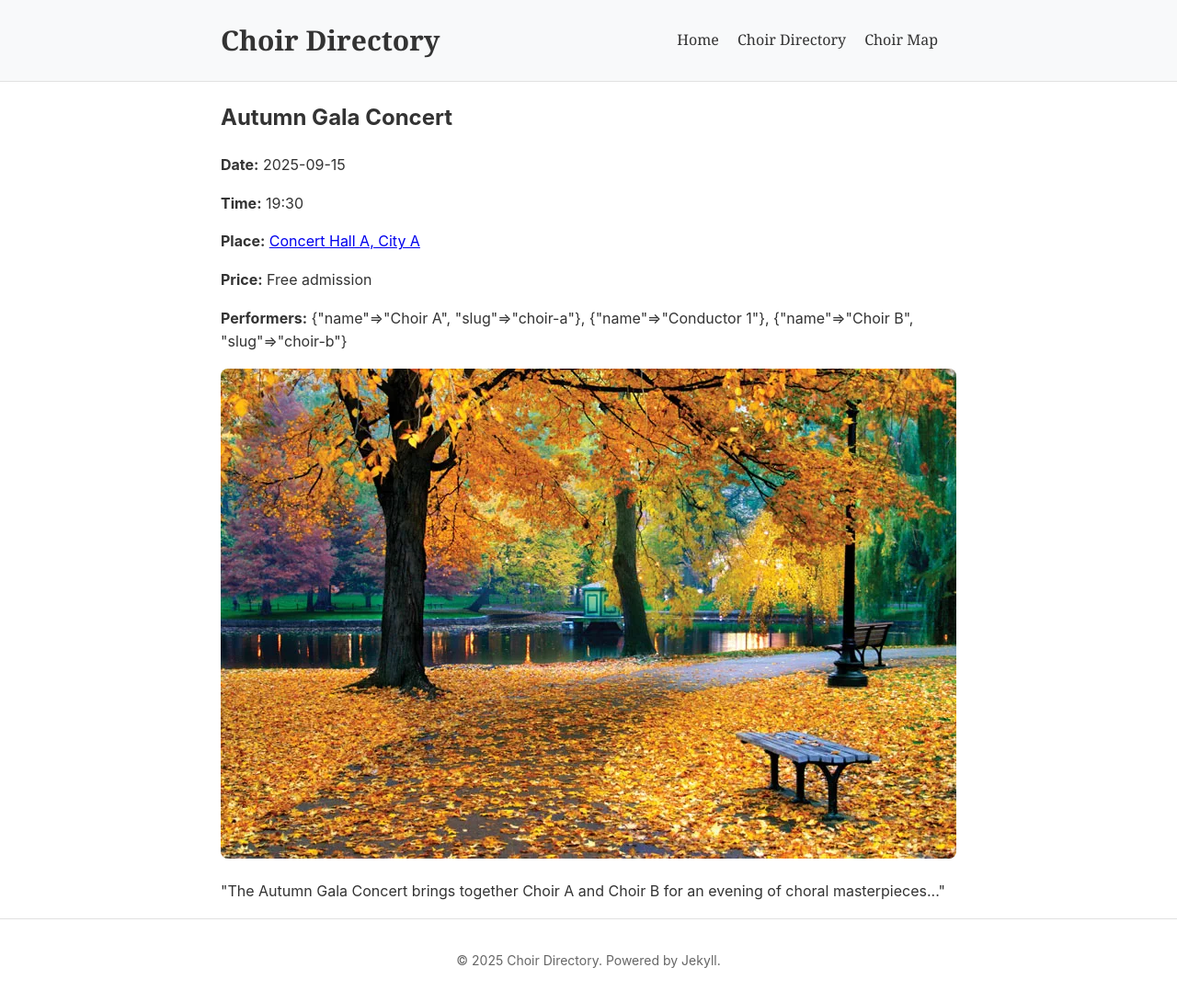
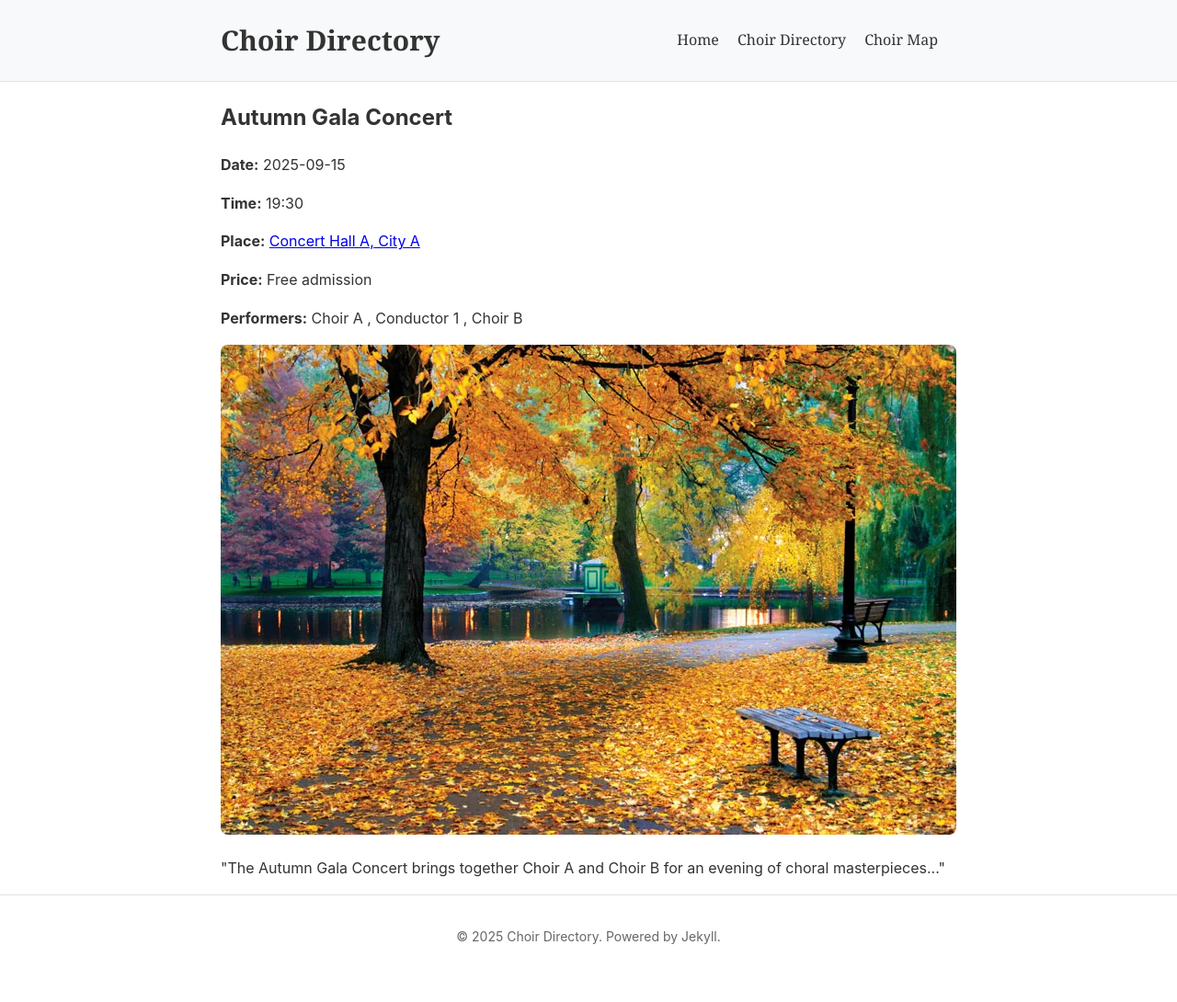
Before and after one commit to jllobera/choir-directory, a Jekyll site: the page built from concerts/2025-09-15-concert-title.md, in a window 1280 px wide. Shown: the whole page at 92% size. Built offline with Jekyll 4.4.1, drawn with Linux system fonts in a browser that asks for light colours; a script that is not in the unit is left out; after the commit the page ends 1065 px from its top, so only the background shows below that.

Commit message:
Update concert.html to show links for participating choirs

```diff
--- a/_layouts/concert.html
+++ b/_layouts/concert.html
@@ -17,9 +17,20 @@
   <p><strong>Price:</strong> {{ page.price }}</p>
   <p><strong>Performers:</strong>
     {% for performer in page.performers %}
-      {{ performer }}{% unless forloop.last %}, {% endunless %}
+      {% if performer.slug %}
+        {% assign choir = site.choirs | where: "slug", performer.slug | first %}
+        {% if choir %}
+          <a href="{{ choir.url | relative_url }}">{{ performer.name }}</a>
+        {% else %}
+          {{ performer.name }}
+        {% endif %}
+      {% else %}
+        {{ performer.name }}
+      {% endif %}
+      {% unless forloop.last %}, {% endunless %}
     {% endfor %}
   </p>
+
 
   {% if page.choirs %}
     <p><strong>Related Choirs:</strong>
```
